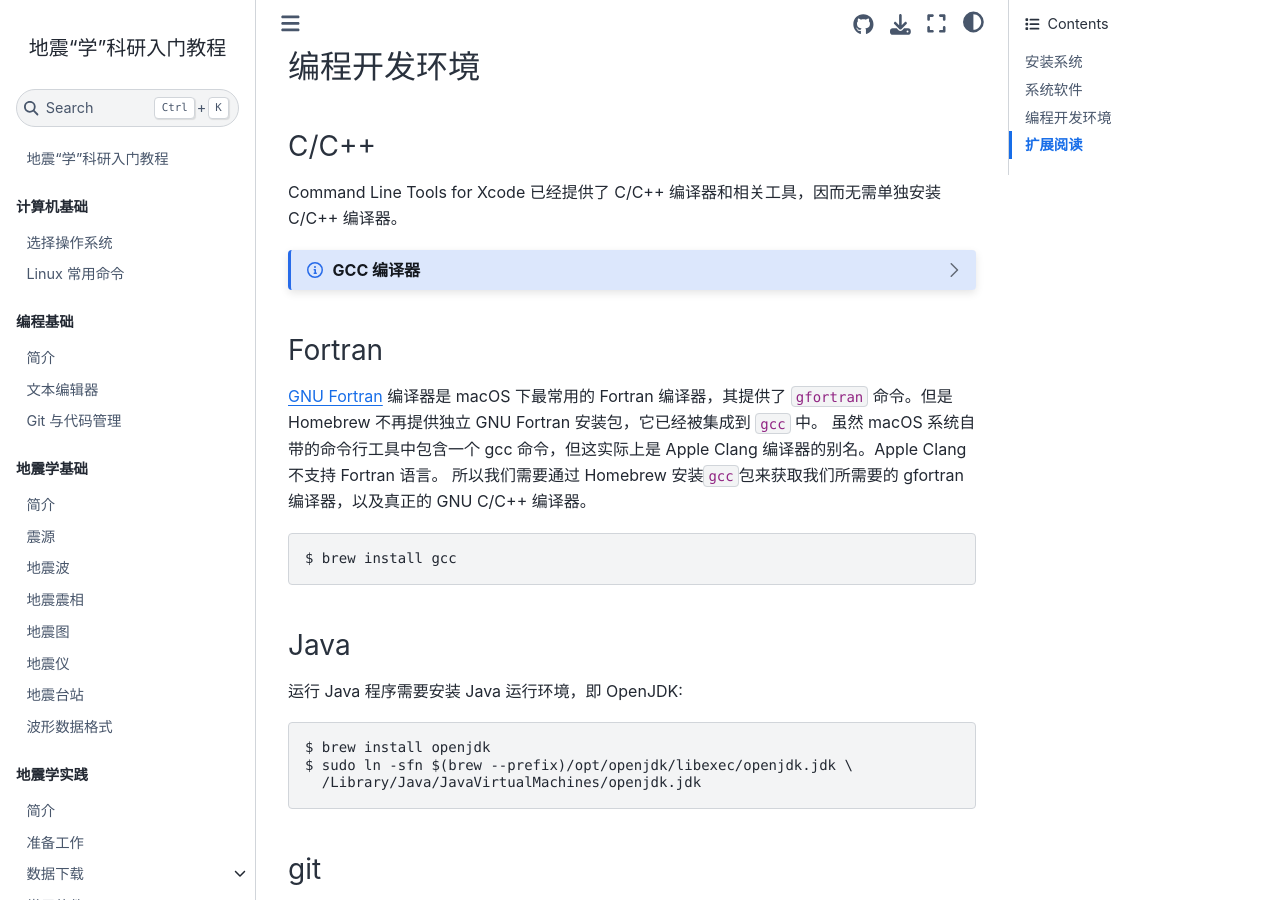
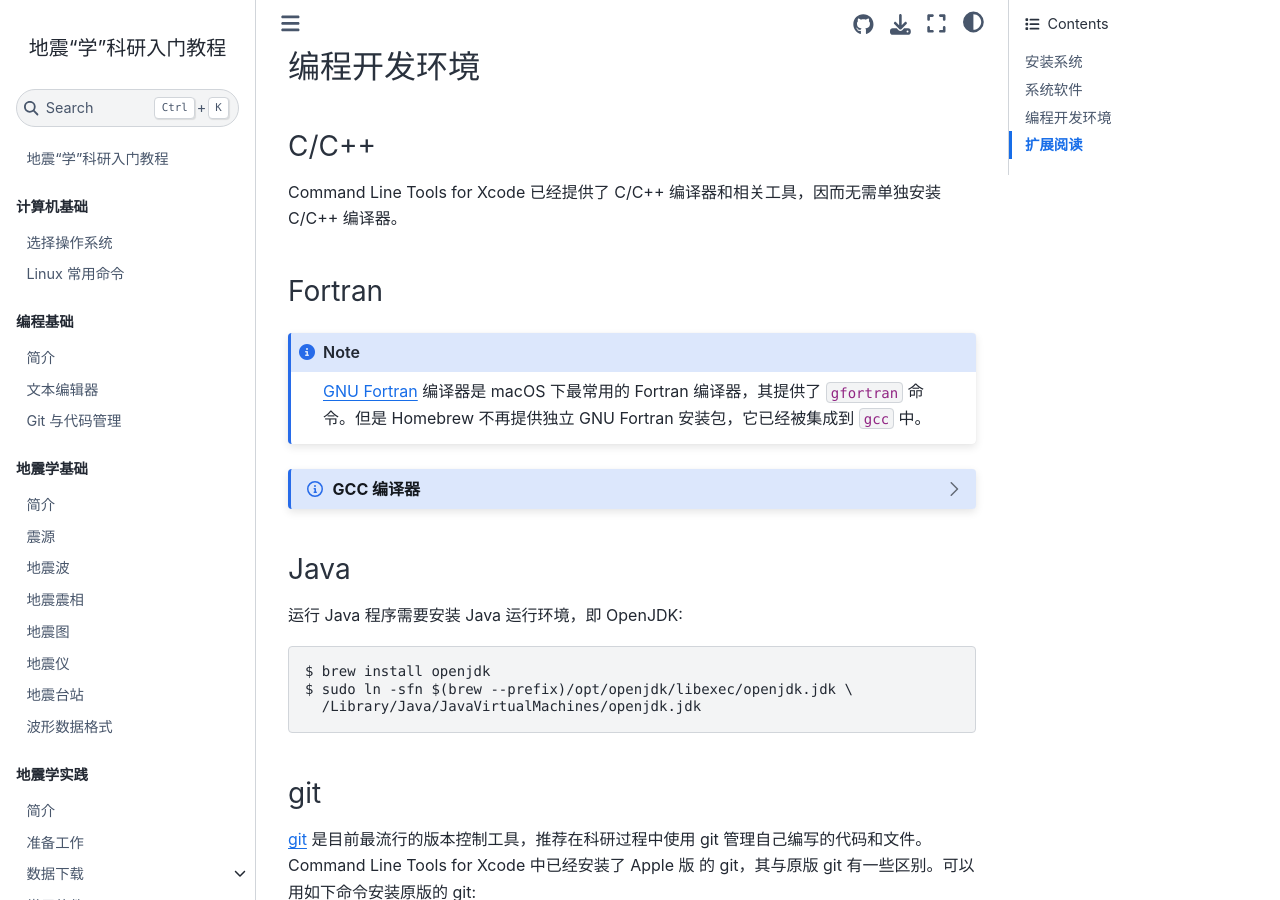
Before and after one commit to seismo-learn/seismology101, a Jupyter Book: the page built from source/computer/macos-setup.md, in a window 1280 px wide and 900 px high, scrolled down 3054 px. Built offline with Jupyter Book 1.0.4 settings and Sphinx 7.4.7 and the Sphinx Book theme 1.1.4, drawn with Linux system fonts in a browser that asks for light colours; pages that are not in the unit, such as notebooks, are missing from menus.

Commit message:
git commit -m "fix fortran"

````diff
--- a/source/computer/macos-setup.md
+++ b/source/computer/macos-setup.md
@@ -183,6 +183,14 @@ Keg
 Command Line Tools for Xcode 已经提供了 C/C++ 编译器和相关工具，因而无需单独安装
 C/C++ 编译器。
 
+
+### Fortran
+
+:::{note}
+[GNU Fortran](https://gcc.gnu.org/fortran/) 编译器是 macOS 下最常用的
+Fortran 编译器，其提供了 `gfortran` 命令。但是 Homebrew 不再提供独立 GNU Fortran 安装包，它已经被集成到 `gcc` 中。
+:::
+
 :::{dropdown} GCC 编译器
 :color: info
 :icon: info
@@ -192,7 +200,7 @@ Command Line Tools for Xcode 提供的 C/C++ 编译器本质上是
 其与 [GCC](https://gcc.gnu.org/) 编译器有差异，但足以满足日常科研中编译 C/C++ 程序的需求。
 因而一般用户无需再安装 GCC 编译器。
 
-由于特殊原因需要安装 GCC 编译器的用户（例如需要使用 GCC 特有的功能和选项），
+由于特殊原因需要安装 GCC 编译器的用户（例如需要使用 GCC Fortran），
 可以使用如下命令安装:
 
 ```
@@ -214,16 +222,7 @@ $ ln -s g++-15 g++
 删除软链接后，默认使用的又是 Apple Clang 编译器了。
 :::
 
-### Fortran
 
-[GNU Fortran](https://gcc.gnu.org/fortran/) 编译器是 macOS 下最常用的
-Fortran 编译器，其提供了 `gfortran` 命令。但是 Homebrew 不再提供独立 GNU Fortran 安装包，它已经被集成到 `gcc` 中。
-虽然 macOS 系统自带的命令行工具中包含一个 gcc 命令，但这实际上是 Apple Clang 编译器的别名。Apple Clang 不支持 Fortran 语言。
-所以我们需要通过 Homebrew 安装`gcc`包来获取我们所需要的 gfortran 编译器，以及真正的 GNU C/C++ 编译器。
-
-```
-$ brew install gcc
-```
 
 ### Java
 
````
